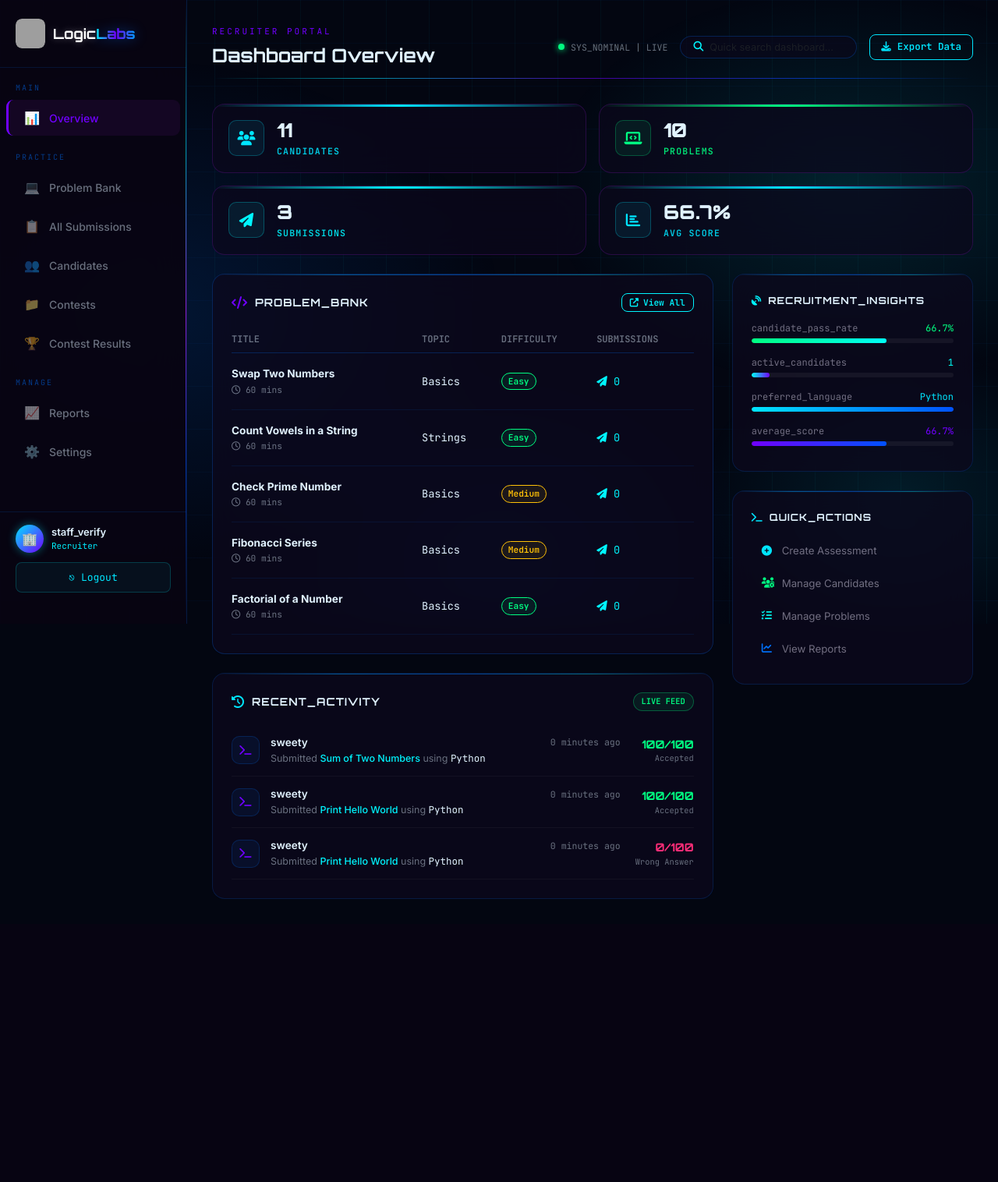
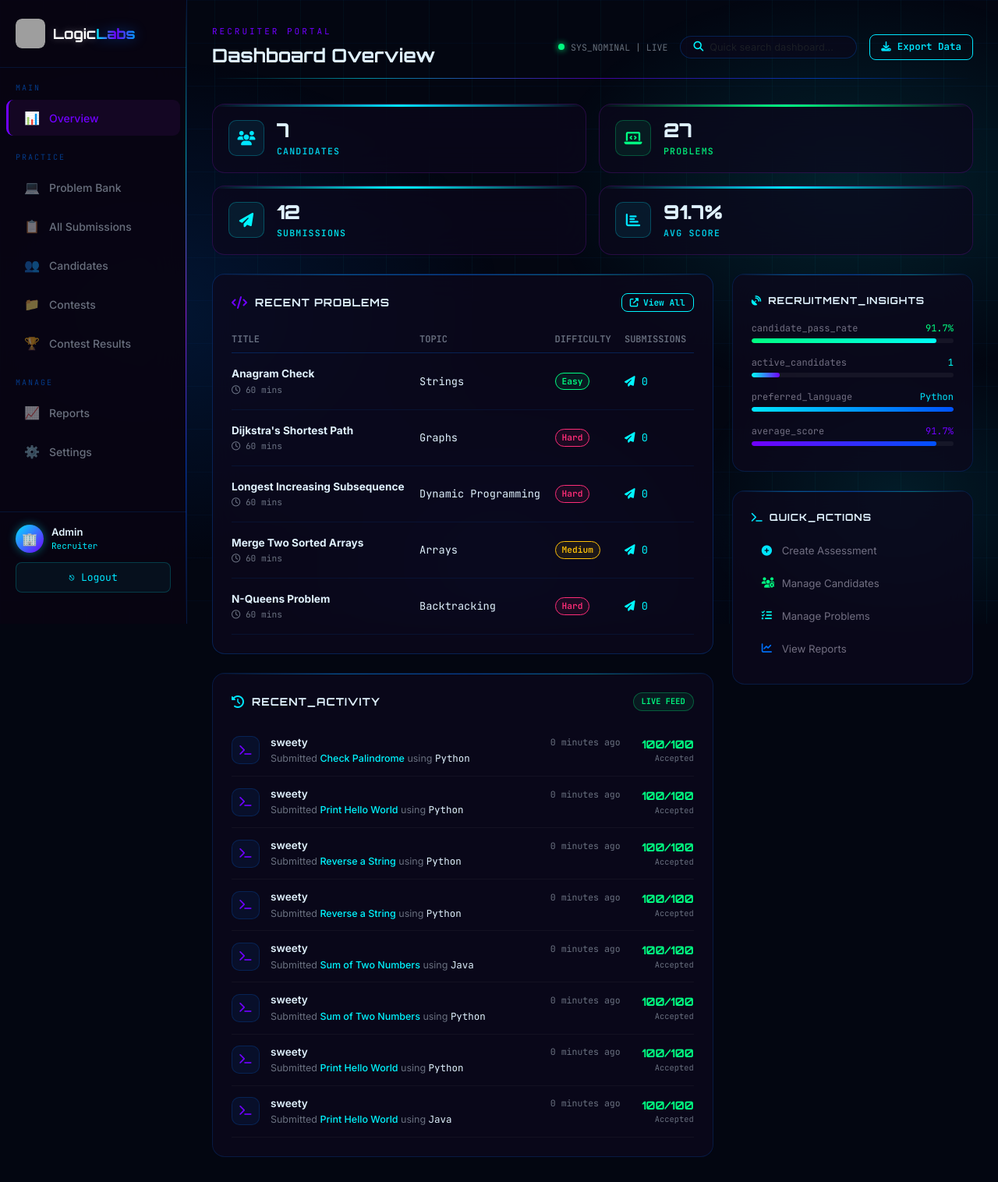
Before and after one commit to Talarisaijoshwika6666/OCAP, a Django app: page /recruiter/dashboard/ in a window 1280 px wide. Shown: the whole page at 78% size. Before the commit the page ends 1153 px from the top, so only its background shows below. Run offline with Django 5.2, Linux system fonts and the light colour scheme; a user stored in the database is signed in; data comes from the database, SQL or seed files in the repository; data that the repository does not hold is empty; grey boxes are pictures that could not be loaded.

Commit message:
Restore database with 27 questions

```diff
--- a/templates/recruiter/dashboard.html
+++ b/templates/recruiter/dashboard.html
@@ -626,7 +626,7 @@
     <div class="stats-grid-row loaded-content">
         <!-- Card 1: Total Candidates -->
         <div class="stat-card-col">
-            <a href="/admin/auth/user/" class="stat-card anim-in anim-d1" style="--card-accent: var(--neon-blue); --card-accent-rgb: 0, 229, 255;">
+            <a href="/recruiter/candidates/" class="stat-card anim-in anim-d1" style="--card-accent: var(--neon-blue); --card-accent-rgb: 0, 229, 255;">
                 <div class="d-flex align-items-center gap-3 w-100">
                     <div class="stat-icon-wrapper" style="background: rgba(0, 229, 255, 0.08); border: 1px solid rgba(0, 229, 255, 0.25);">
                         <i class="fas fa-users" style="color: var(--neon-blue);"></i>
@@ -640,7 +640,7 @@
         </div>
         <!-- Card 2: Total Problems -->
         <div class="stat-card-col">
-            <a href="/admin/questions/question/" class="stat-card anim-in anim-d2" style="--card-accent: #00ff82; --card-accent-rgb: 0, 255, 130;">
+            <a href="/recruiter/problems/" class="stat-card anim-in anim-d2" style="--card-accent: #00ff82; --card-accent-rgb: 0, 255, 130;">
                 <div class="d-flex align-items-center gap-3 w-100">
                     <div class="stat-icon-wrapper" style="background: rgba(0, 255, 130, 0.08); border: 1px solid rgba(0, 255, 130, 0.25);">
                         <i class="fas fa-laptop-code" style="color: #00ff82;"></i>
@@ -654,7 +654,7 @@
         </div>
         <!-- Card 3: Total Submissions -->
         <div class="stat-card-col">
-            <a href="/admin/submissions/submission/" class="stat-card anim-in anim-d3" style="--card-accent: var(--neon-cyan); --card-accent-rgb: 0, 245, 255;">
+            <a href="/recruiter/all-submissions/" class="stat-card anim-in anim-d3" style="--card-accent: var(--neon-cyan); --card-accent-rgb: 0, 245, 255;">
                 <div class="d-flex align-items-center gap-3 w-100">
                     <div class="stat-icon-wrapper" style="background: rgba(0, 245, 255, 0.08); border: 1px solid rgba(0, 245, 255, 0.25);">
                         <i class="fas fa-paper-plane" style="color: var(--neon-cyan);"></i>
@@ -668,7 +668,7 @@
         </div>
         <!-- Card 4: Average Score -->
         <div class="stat-card-col">
-            <a href="/admin/results/result/" class="stat-card anim-in anim-d4" style="--card-accent: var(--neon-blue); --card-accent-rgb: 0, 229, 255;">
+            <a href="/recruiter/candidates/" class="stat-card anim-in anim-d4" style="--card-accent: var(--neon-blue); --card-accent-rgb: 0, 229, 255;">
                 <div class="d-flex align-items-center gap-3 w-100">
                     <div class="stat-icon-wrapper" style="background: rgba(0, 229, 255, 0.08); border: 1px solid rgba(0, 229, 255, 0.25);">
                         <i class="fas fa-chart-bar" style="color: var(--neon-blue);"></i>
@@ -701,8 +701,8 @@
             <div class="card-glass anim-in anim-d2 p-4 mb-4 loaded-content" style="border-color: rgba(0,114,255,0.25);">
                 <div style="display:flex; align-items:center; gap:10px; margin-bottom:18px;">
                     <i class="fas fa-code" style="color: var(--neon-purple);"></i>
-                    <span style="font-family: 'Orbitron', monospace; font-size: 0.85rem; font-weight: 700; color: var(--text-primary); letter-spacing: 1px;">PROBLEM_BANK</span>
-                    <a href="/questions/" class="btn-neon ms-auto" style="padding: 3px 10px; font-size: 0.7rem;"><i class="fas fa-external-link-alt"></i> View All</a>
+                    <span style="font-family: 'Orbitron', monospace; font-size: 0.85rem; font-weight: 700; color: var(--text-primary); letter-spacing: 1px;">RECENT PROBLEMS</span>
+                    <a href="/recruiter/problems/" class="btn-neon ms-auto" style="padding: 3px 10px; font-size: 0.7rem;"><i class="fas fa-external-link-alt"></i> View All</a>
                 </div>
 
                 <div class="table-responsive">
@@ -876,22 +876,22 @@
                     <i class="fas fa-terminal" style="color: var(--neon-blue); margin-right: 8px;"></i>QUICK_ACTIONS
                 </div>
 
-                <a href="/admin/assessments/assessment/add/" style="display:flex; align-items:center; gap:10px; color:rgba(240,234,255,0.45); text-decoration:none; padding:9px 12px; border-radius:8px; font-size:0.83rem; border:1px solid transparent; margin-bottom:2px; transition: all 0.2s;"
+                <a href="/recruiter/problems/" style="display:flex; align-items:center; gap:10px; color:rgba(240,234,255,0.45); text-decoration:none; padding:9px 12px; border-radius:8px; font-size:0.83rem; border:1px solid transparent; margin-bottom:2px; transition: all 0.2s;"
                    onmouseover="this.style.background='rgba(0,240,255,0.06)'; this.style.color='var(--neon-blue)'; this.style.borderColor='rgba(0,240,255,0.2)';"
                    onmouseout="this.style.background='transparent'; this.style.color='rgba(240,234,255,0.45)'; this.style.borderColor='transparent';">
                     <i class="fas fa-plus-circle" style="color: var(--neon-blue); width: 16px;"></i> Create Assessment
                 </a>
-                <a href="/admin/auth/user/" style="display:flex; align-items:center; gap:10px; color:rgba(240,234,255,0.45); text-decoration:none; padding:9px 12px; border-radius:8px; font-size:0.83rem; border:1px solid transparent; margin-bottom:2px; transition: all 0.2s;"
+                <a href="/recruiter/candidates/" style="display:flex; align-items:center; gap:10px; color:rgba(240,234,255,0.45); text-decoration:none; padding:9px 12px; border-radius:8px; font-size:0.83rem; border:1px solid transparent; margin-bottom:2px; transition: all 0.2s;"
                    onmouseover="this.style.background='rgba(0,255,130,0.06)'; this.style.color='#00ff82'; this.style.borderColor='rgba(0,255,130,0.2)';"
                    onmouseout="this.style.background='transparent'; this.style.color='rgba(240,234,255,0.45)'; this.style.borderColor='transparent';">
                     <i class="fas fa-users-cog" style="color: #00ff82; width: 16px;"></i> Manage Candidates
                 </a>
-                <a href="/admin/questions/question/" style="display:flex; align-items:center; gap:10px; color:rgba(240,234,255,0.45); text-decoration:none; padding:9px 12px; border-radius:8px; font-size:0.83rem; border:1px solid transparent; margin-bottom:2px; transition: all 0.2s;"
+                <a href="/recruiter/problems/" style="display:flex; align-items:center; gap:10px; color:rgba(240,234,255,0.45); text-decoration:none; padding:9px 12px; border-radius:8px; font-size:0.83rem; border:1px solid transparent; margin-bottom:2px; transition: all 0.2s;"
                    onmouseover="this.style.background='rgba(0,255,247,0.06)'; this.style.color='#00fff7'; this.style.borderColor='rgba(0,255,247,0.2)';"
                    onmouseout="this.style.background='transparent'; this.style.color='rgba(240,234,255,0.45)'; this.style.borderColor='transparent';">
                     <i class="fas fa-tasks" style="color: #00fff7; width: 16px;"></i> Manage Problems
                 </a>
-                <a href="/admin/results/result/" style="display:flex; align-items:center; gap:10px; color:rgba(240,234,255,0.45); text-decoration:none; padding:9px 12px; border-radius:8px; font-size:0.83rem; border:1px solid transparent; transition: all 0.2s;"
+                <a href="/recruiter/reports/" style="display:flex; align-items:center; gap:10px; color:rgba(240,234,255,0.45); text-decoration:none; padding:9px 12px; border-radius:8px; font-size:0.83rem; border:1px solid transparent; transition: all 0.2s;"
                    onmouseover="this.style.background='rgba(0,114,255,0.06)'; this.style.color='#0072ff'; this.style.borderColor='rgba(0,114,255,0.2)';"
                    onmouseout="this.style.background='transparent'; this.style.color='rgba(240,234,255,0.45)'; this.style.borderColor='transparent';">
                     <i class="fas fa-chart-line" style="color: #0072ff; width: 16px;"></i> View Reports
```
Also changed, not shown: db.sqlite3.
